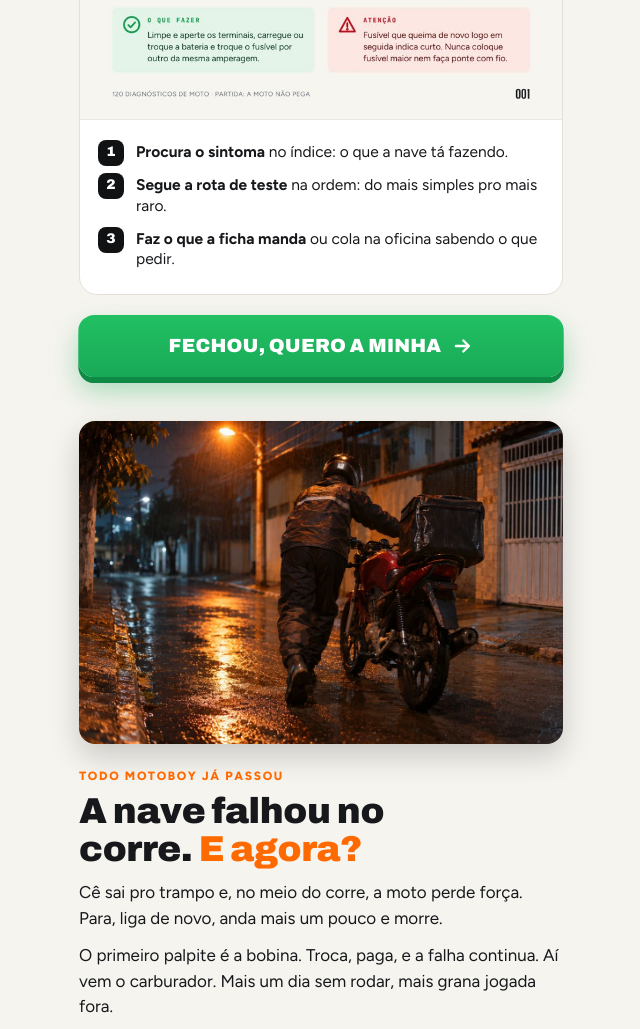
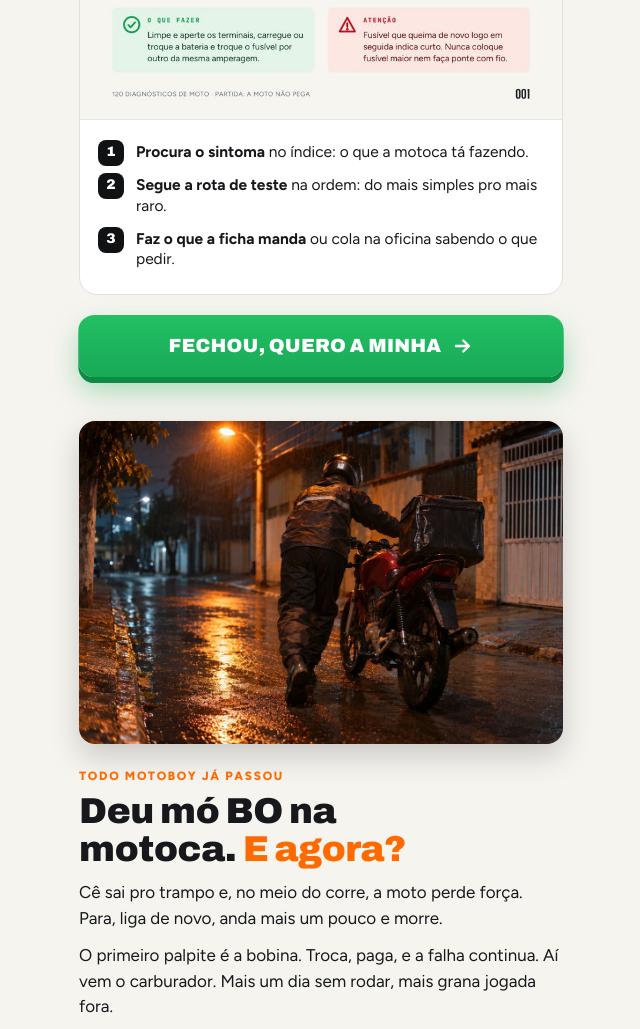
Before and after one commit to linikerwambaster/diagnostico-moto, a plain HTML site: page index.html in a window 1280 px wide. Shown: the part 2520-3549 px from the top of the page, without its empty margins (319-959 px from the left). Drawn offline with Linux system fonts and the light colour scheme.

Commit message:
LP: motoca no lugar de nave
Co-Authored-By: Claude Opus 5.5 <noreply@anthropic.com>

```diff
--- a/index.html
+++ b/index.html
@@ -187,7 +187,7 @@ footer a{color:#C9CDD3}
     <div class="anat">
       <img src="img/g_f001.jpg" alt="Ficha 001 da revista" loading="lazy" width="820" height="1160">
       <ol>
-        <li><b>Procura o sintoma</b> no índice: o que a nave tá fazendo.</li>
+        <li><b>Procura o sintoma</b> no índice: o que a motoca tá fazendo.</li>
         <li><b>Segue a rota de teste</b> na ordem: do mais simples pro mais raro.</li>
         <li><b>Faz o que a ficha manda</b> ou cola na oficina sabendo o que pedir.</li>
       </ol>
@@ -200,7 +200,7 @@ footer a{color:#C9CDD3}
   <div class="w hist">
     <img class="foto" src="img/antes.jpg" alt="Entregador empurrando a moto apagada à noite" loading="lazy" width="1100" height="733" style="margin-bottom:18px">
     <span class="sobre">Todo motoboy já passou</span>
-    <h2>A nave falhou no corre. <span class="d">E agora?</span></h2>
+    <h2>Deu mó BO na motoca. <span class="d">E agora?</span></h2>
     <p>Cê sai pro trampo e, no meio do corre, a moto perde força. Para, liga de novo, anda mais um pouco e morre.</p>
     <p>O primeiro palpite é a bobina. Troca, paga, e a falha continua. Aí vem o carburador. Mais um dia sem rodar, mais grana jogada fora.</p>
     <p class="destaque">No fim, podia ser só o <b>respiro do tanque entupido</b>: um furinho na tampa. Tá loko, né? Bastava saber o que olhar primeiro.</p>
```
